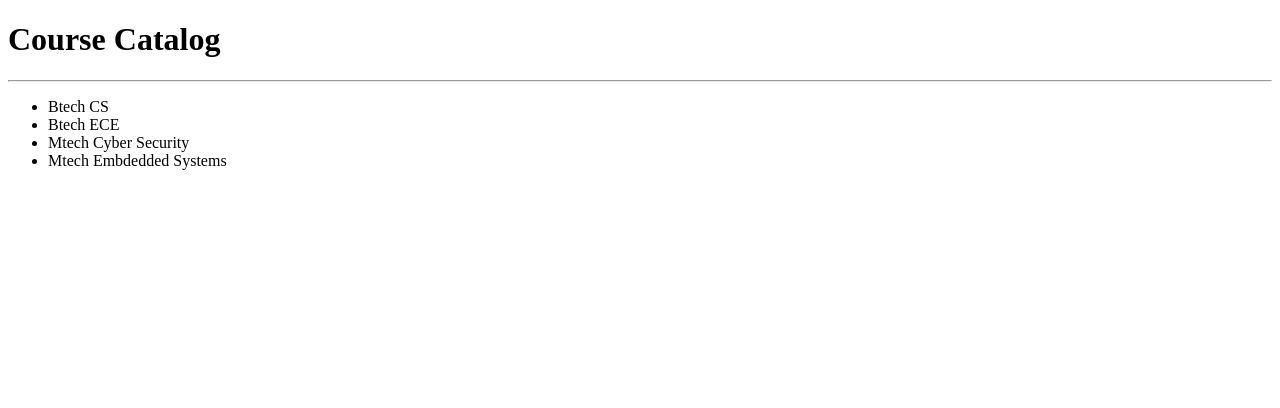
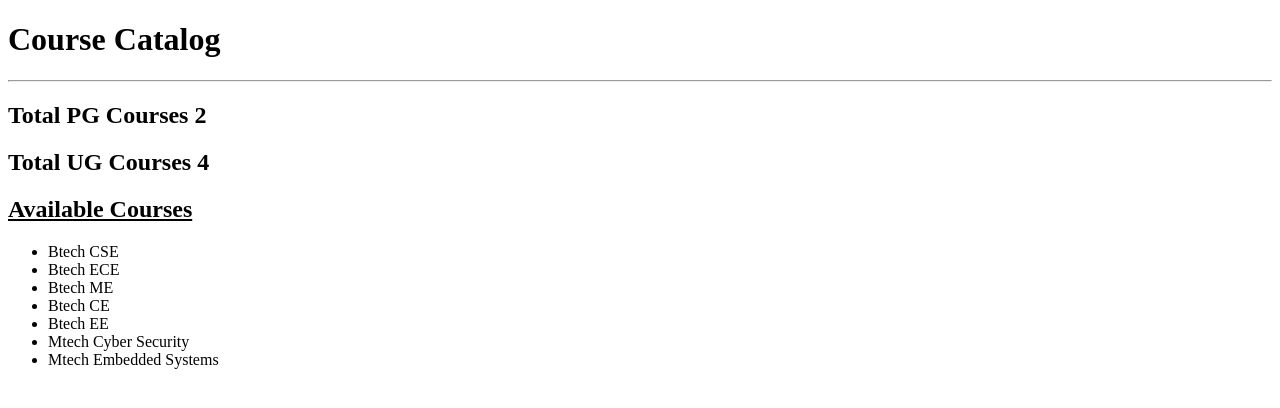
Before and after one commit to helvinmg/campuscore, a Django app: page /courses/catalog in a window 1280 px wide. Shown: the top 408 px of the page. Run offline with Django 5.2, Linux system fonts and the light colour scheme.

Commit message:
updated course catalog to be dynamic

```diff
--- a/courses/views.py
+++ b/courses/views.py
@@ -2,4 +2,6 @@ from django.shortcuts import render
 from django.http import HttpResponse
 # Create your views here.
 def course_catalog (request):
-    return render(request,'courses/course_catalog.html')
+    courses=['Btech CSE','Btech ECE','Btech ME','Btech CE','Btech EE','Mtech Cyber Security','Mtech Embedded Systems']
+    count={"UG":4,"PG":2}
+    return render(request,'courses/course_catalog.html',{'courses':courses,'count':count})
--- a/templates/courses/course_catalog.html
+++ b/templates/courses/course_catalog.html
@@ -8,11 +8,16 @@
 <body>
     <h1>Course Catalog</h1>
     <hr>
+    <h2>Total PG Courses {{count.PG}}</h2>
+    <h2>Total UG Courses {{count.UG}}</h2>
+    {% if count.PG > 3 %}
+    <h2>NAAC Accrediated</h2>
+    {% endif %}
+    <h2><u>Available Courses</u></h2>
     <ul>
-        <li>Btech CS</li>
-        <li>Btech ECE</li>
-        <li>Mtech Cyber Security</li>
-        <li>Mtech Embdedded Systems</li>
+        {% for item in courses %}
+        <li>{{item}}</li>
+        {% endfor %}
     </ul>
 </body>
 </html>
```
